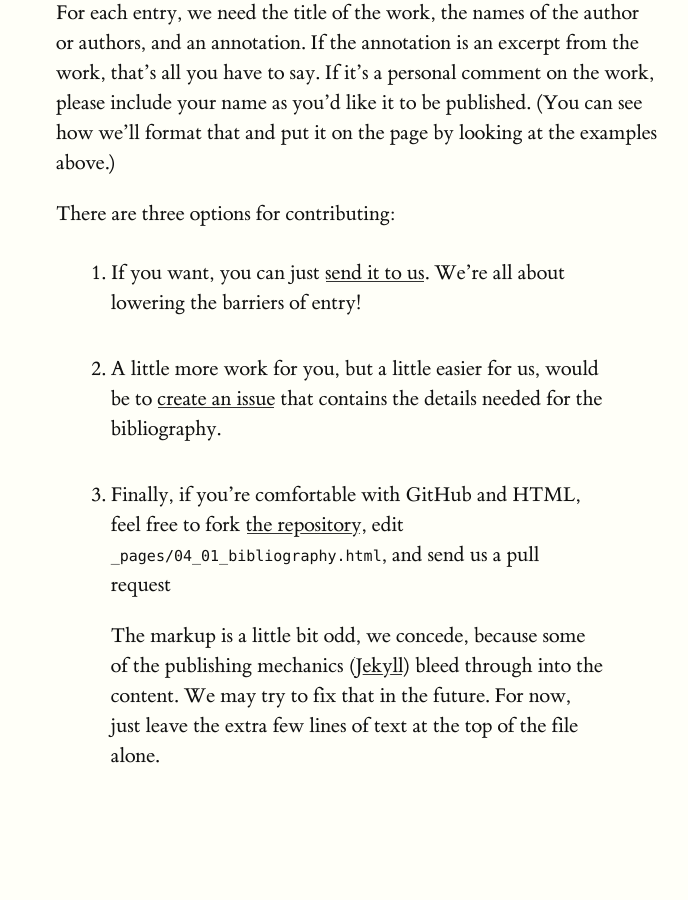
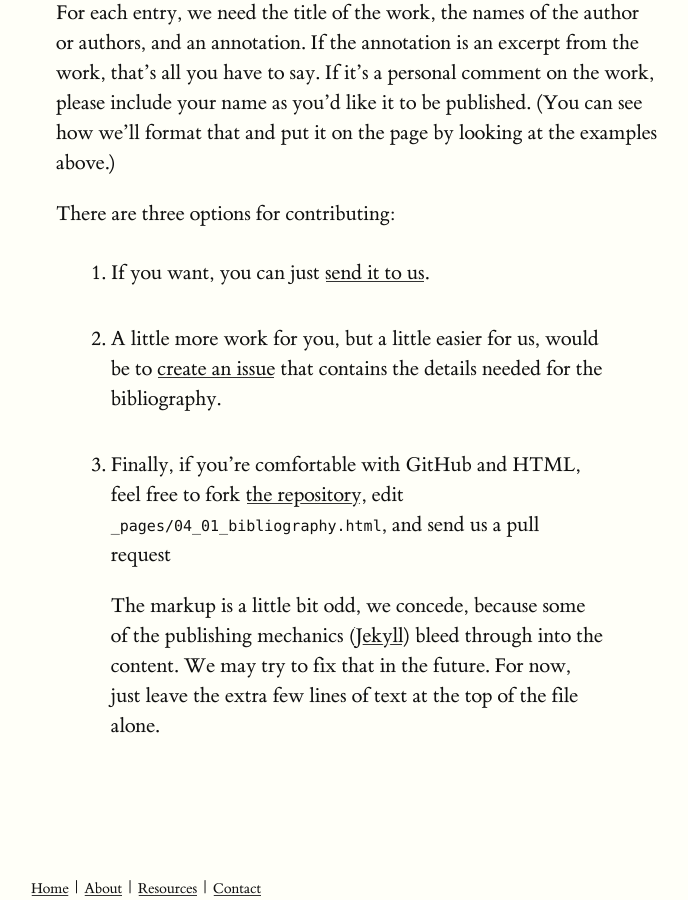
Before and after one commit to markupdeclaration/markupdeclaration.org, a Jekyll site: the page built from _pages/04_01_bibliography.html, in a window 1280 px wide and 900 px high, scrolled down 7624 px. Shown: the whole window, without its empty margins (129-817 px from the left). Built offline with Jekyll 4.4.1, drawn with Linux system fonts in a browser that asks for light colours.

Commit message:
Per @linguacelta, removed a sentence.

```diff
--- a/_pages/04_01_bibliography.html
+++ b/_pages/04_01_bibliography.html
@@ -604,8 +604,7 @@ date: 2018-09-18
 
     <ol>
       <li>
-        <p>If you want, you can just <a href="/contact">send it to us</a>.
-        We’re all about lowering the barriers of entry!</p>
+        <p>If you want, you can just <a href="/contact">send it to us</a>.</p>
       </li>
       <li>
         <p>A little more work for you, but a little easier for us, would
```
